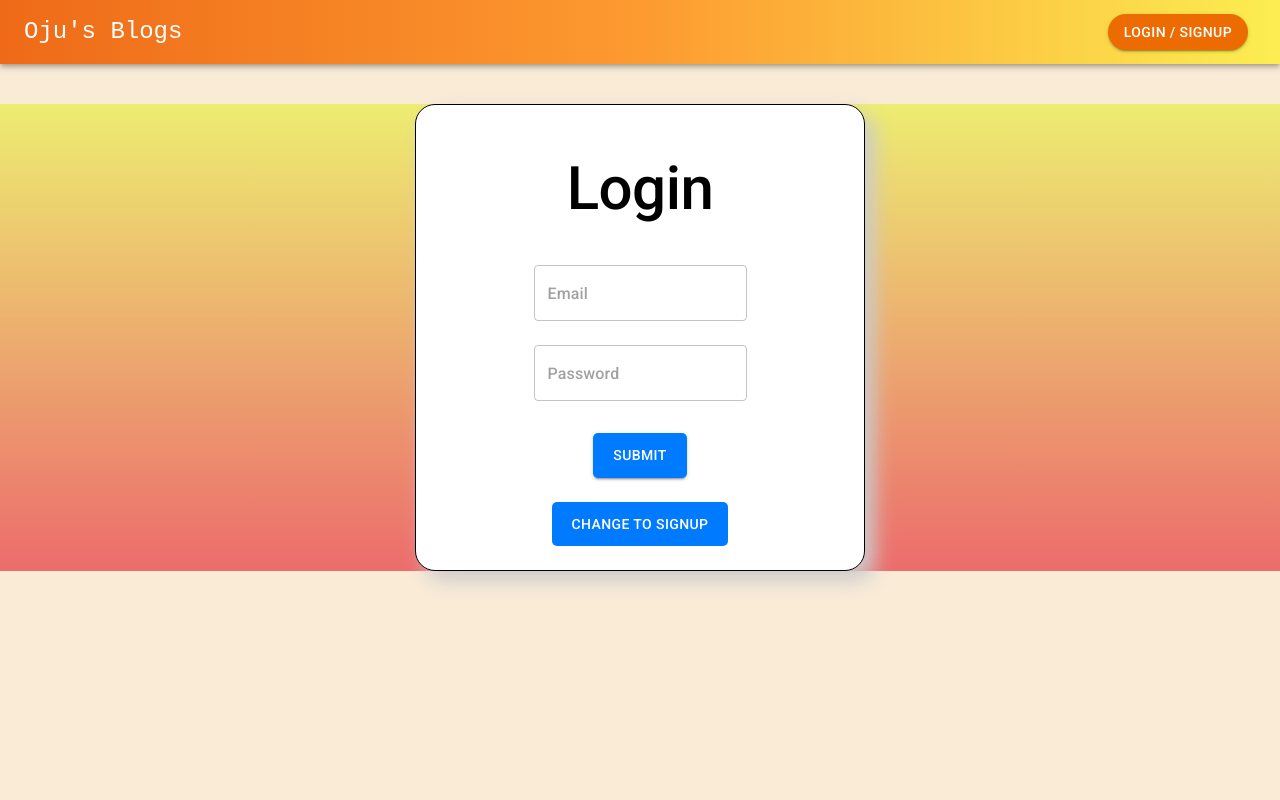
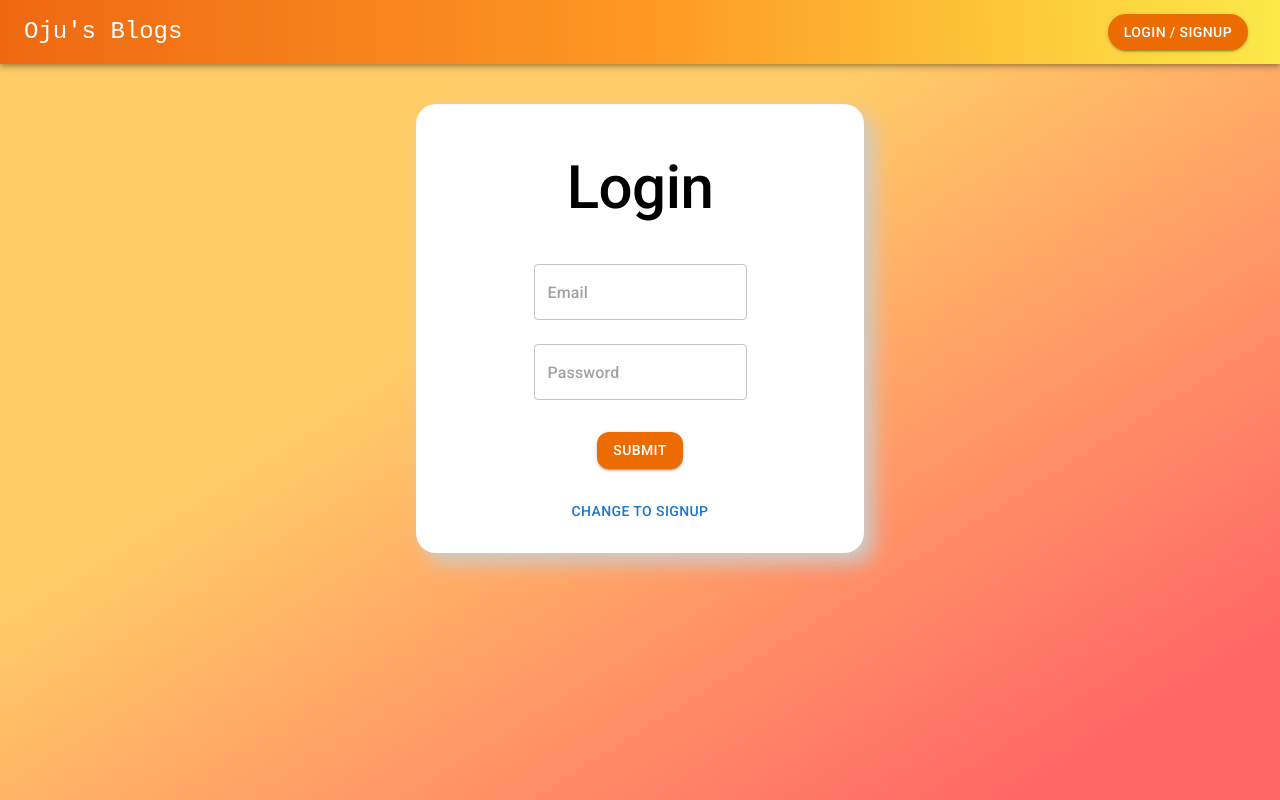
Before and after one commit to ojasaklechayt/Oju-s-Blogs, a React (Create React App) app in the folder Frontend/frontend/: page /auth in a window 1280 px wide. Built offline with nearby package versions, Linux system fonts and the light colour scheme.

Commit message:
updated background and button style

```diff
--- a/Frontend/frontend/src/components/Auth.js
+++ b/Frontend/frontend/src/components/Auth.js
@@ -1,33 +1,25 @@
 import { Box, Button, TextField, Typography } from "@mui/material";
-import React, { useState } from "react";
+import React, { useState, useEffect } from "react";
 import axios from "axios";
 import { useDispatch } from "react-redux";
 import { authActions } from "../store";
 import { useNavigate } from "react-router-dom";
 
-const containerStyle = {
-  backgroundImage:'linear-gradient(180deg, rgb(237, 237, 113), rgb(236, 108, 108))'
-};
 
-const customButtonStyle = {
-  padding: '10px 20px',
-  background: '#007bff',
-  color: '#fff',
-  border: 'none',
-  borderRadius: '5px',
-  cursor: 'pointer',
-  transition: 'box-shadow 0.13s ease',
-};
-
-const customButtonHoverStyle = {
-  '&:hover': {
-    boxShadow: '0 0 10px rgba(0, 0, 0, 0.3)',
-    backgroundColor: 'orange',
-  },
-};
-
+// const containerStyle = {
+//   minHeight: "100vh",
+// };
 
 const Auth = () => {
+
+  useEffect(() => {
+    document.body.style.background = "linear-gradient(to bottom right, #ffcc66 38%, #ff6666 90%)";
+    document.body.style.height = "100vh";
+    return () => {
+      document.body.style.backgroundColor = "";
+    };
+  }, []);
+
   const naviagte = useNavigate();
   const dispath = useDispatch();
   const [inputs, setInputs] = useState({
@@ -50,7 +42,6 @@ const Auth = () => {
         password: inputs.password,
       })
       .catch((err) => console.log(err));
-
     const data = await res.data;
     console.log(data);
     return data;
@@ -72,7 +63,7 @@ const Auth = () => {
     }
   };
   return (
-    <div style={containerStyle}>
+    <div  >
       <form onSubmit={handleSubmit}>
         <Box
           maxWidth={400}
@@ -86,8 +77,6 @@ const Auth = () => {
           marginTop={5}
           borderRadius={5}
           backgroundColor="white"
-
-          border='1px solid black'
         >
           <Typography variant="h2" padding={3} textAlign="center">
             {isSignup ? "Signup" : "Login"}
@@ -125,24 +114,14 @@ const Auth = () => {
           <Button
             type="submit"
             variant="contained"
-            sx={{
-              borderRadius: 3,
-              marginTop: 3,
-              ...customButtonStyle,
-              ...customButtonHoverStyle,
-            }}
             color="warning"
+            sx={{ borderRadius: 3, marginTop: 3 }}
           >
             Submit
           </Button>
           <Button
             onClick={() => setIsSignup(!isSignup)}
-            sx={{
-              borderRadius: 3,
-              marginTop: 3,
-              ...customButtonStyle,
-              ...customButtonHoverStyle,
-            }}
+            sx={{ borderRadius: 3, marginTop: 3 }}
           >
             Change To {isSignup ? "Login" : "Signup"}
           </Button>
--- a/Frontend/frontend/src/index.css
+++ b/Frontend/frontend/src/index.css
@@ -3,7 +3,3 @@
 * {
   margin: 0;
 }
-
-body {
-  background-color: antiquewhite;
-}
```
Lines whose indentation alone changed are shown as unchanged.
